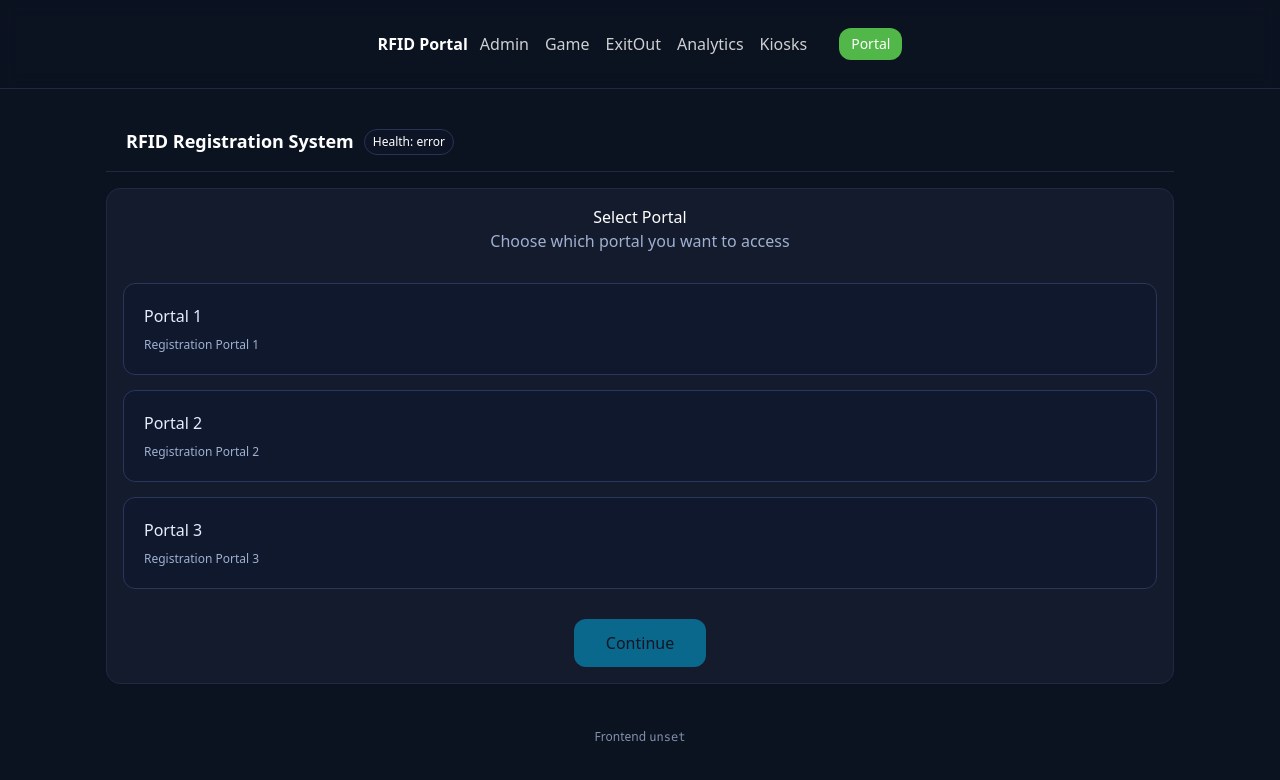
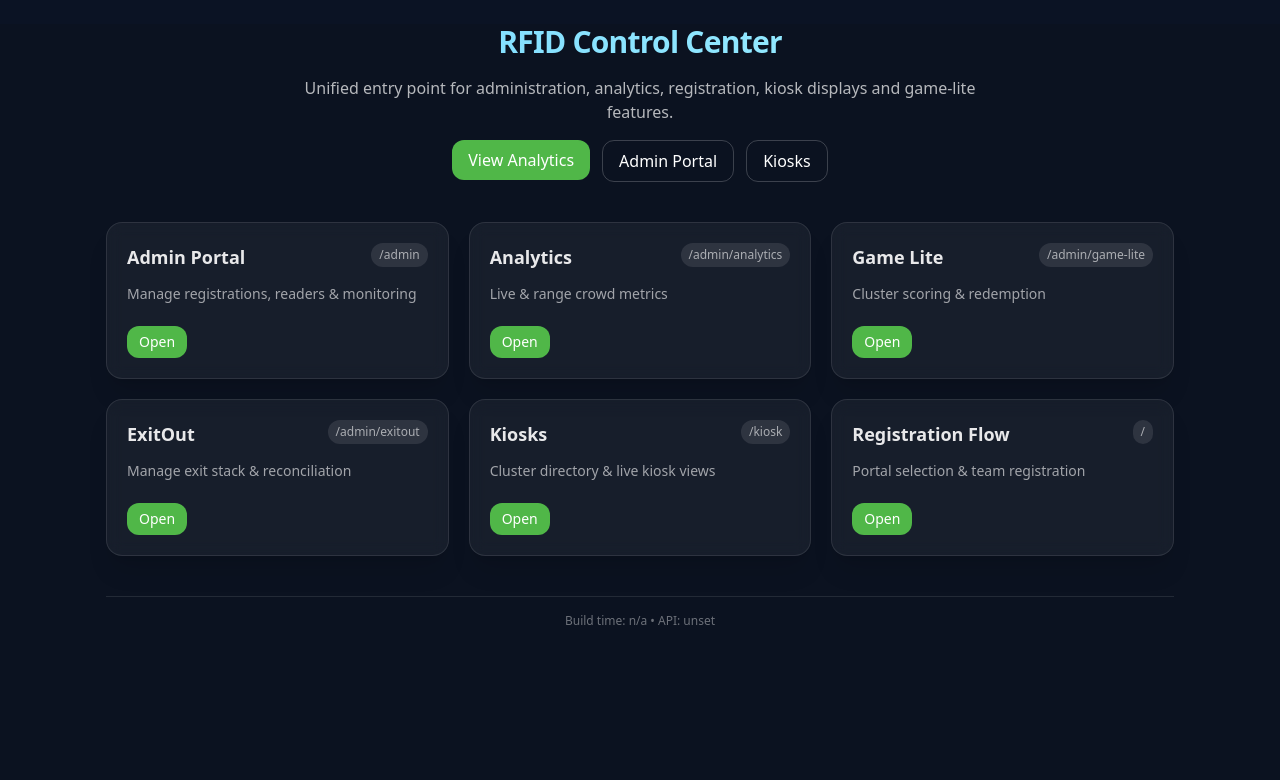
Before and after one commit to Ganathipan/rfid_tapping_system, a React (Vite) app in the folder apps/frontend/: page / in a window 1280 px wide. Shown: the top 780 px of the page. Built offline with nearby package versions, Linux system fonts and the light colour scheme; no server answers.

Commit message:
Home page created

```diff
--- a/apps/frontend/src/App.jsx
+++ b/apps/frontend/src/App.jsx
@@ -7,6 +7,7 @@ import { Skeleton } from './ui/Skeleton.jsx';
 
 // Lazy loaded pages
 const PortalSelection = lazy(()=>import('./pages/PortalSelection'));
+const Home = lazy(()=>import('./pages/Home.jsx'));
 const RegistrationFlow = lazy(()=>import('./pages/RegistrationFlow'));
 const TagAssignment = lazy(()=>import('./pages/TagAssignment'));
 const AdminPortal = lazy(()=>import('./pages/AdminPortal'));
@@ -127,7 +128,8 @@ export default function App() {
         </div>}>
           <Routes>
             <Route element={<AppShell />}>
-              <Route path="/" element={<RootFlow />} />
+              <Route path="/" element={<Home />} />
+              <Route path="/registration" element={<RootFlow />} />
               <Route path="/admin" element={<AdminPortal />} />
               <Route path="/admin/game-lite" element={<GameLiteAdmin />} />
               <Route path="/admin/exitout" element={<ExitOutPage />} />
--- a/apps/frontend/src/layouts/AppShell.jsx
+++ b/apps/frontend/src/layouts/AppShell.jsx
@@ -1,8 +1,11 @@
-import { Link, NavLink, Outlet } from "react-router-dom";
+import { Link, NavLink, Outlet, useLocation } from "react-router-dom";
 import Button from "../ui/Button.jsx";
 export default function AppShell(){
+  const location = useLocation();
+  const showHeader = location.pathname !== '/';
   return (
     <div className="min-h-screen bg-brand-ink text-white">
+      {showHeader && (
         <header className="sticky top-0 z-20 backdrop-blur bg-[linear-gradient(90deg,#0056a2_0%,#00b4eb_40%,transparent_100%)]/50 border-b border-white/10">
           <div className="mx-auto max-w-7xl px-4 py-3 flex items-center gap-3">
             <Link to="/" className="font-bold text-white">RFID Portal</Link>
@@ -13,11 +16,12 @@ export default function AppShell(){
               <NavLink to="/admin/analytics" className={({isActive})=>isActive?"text-white":"hover:text-white"}>Analytics</NavLink>
               <NavLink to="/kiosk" className={({isActive})=>isActive?"text-white":"hover:text-white"}>Kiosks</NavLink>
               <a href="/" className="ml-4">
-              <Button size="sm" variant="accent">Portal</Button>
+                <Button size="sm" variant="accent">Home</Button>
               </a>
             </nav>
           </div>
         </header>
+      )}
       <main className="mx-auto max-w-7xl px-4 py-6">
         <Outlet />
       </main>
--- /dev/null
+++ b/apps/frontend/src/pages/Home.jsx
@@ -0,0 +1,54 @@
+import { Link } from 'react-router-dom';
+import Button from '../ui/Button.jsx';
+import { Card, CardBody } from '../ui/Card.jsx';
+
+const navItems = [
+  { to: '/admin', title: 'Admin Portal', desc: 'Manage registrations, readers & monitoring' },
+  { to: '/admin/analytics', title: 'Analytics', desc: 'Live & range crowd metrics' },
+  { to: '/admin/game-lite', title: 'Game Lite', desc: 'Cluster scoring & redemption' },
+  { to: '/admin/exitout', title: 'ExitOut', desc: 'Manage exit stack & reconciliation' },
+  { to: '/kiosk', title: 'Kiosks', desc: 'Cluster directory & live kiosk views' },
+  { to: '/', title: 'Registration Flow', desc: 'Portal selection & team registration', internal: true }
+];
+
+export default function Home(){
+  return (
+    <div className="space-y-10">
+      <section className="text-center space-y-4">
+        <h1 className="text-3xl font-bold tracking-tight bg-gradient-to-r from-sky-300 to-cyan-200 text-transparent bg-clip-text">RFID Control Center</h1>
+        <p className="text-white/70 max-w-2xl mx-auto">Unified entry point for administration, analytics, registration, kiosk displays and game-lite features.</p>
+        <div className="flex flex-wrap justify-center gap-3">
+          <Link to="/" className="hidden" aria-hidden />
+          <Link to="/admin/analytics"><Button variant="accent">View Analytics</Button></Link>
+          <Link to="/admin"><Button variant="outline">Admin Portal</Button></Link>
+          <Link to="/kiosk"><Button variant="outline">Kiosks</Button></Link>
+        </div>
+      </section>
+
+      <section>
+        <div className="grid gap-5 md:grid-cols-2 lg:grid-cols-3">
+          {navItems.map(item => (
+            <Card key={item.to} className="group hover:border-cyan-400/40 transition-colors">
+              <CardBody className="flex flex-col gap-3">
+                <div className="flex items-start justify-between">
+                  <h2 className="text-lg font-semibold text-white/90 group-hover:text-white">{item.title}</h2>
+                  <span className="text-xs px-2 py-1 rounded-full bg-white/10 text-white/60 group-hover:bg-cyan-500/20">{item.to}</span>
+                </div>
+                <p className="text-sm text-white/60 leading-relaxed">{item.desc}</p>
+                <div className="mt-auto pt-2">
+                  <Link to={item.to} className="inline-block">
+                    <Button size="sm" variant="accent">Open</Button>
+                  </Link>
+                </div>
+              </CardBody>
+            </Card>
+          ))}
+        </div>
+      </section>
+
+      <section className="text-xs text-white/40 text-center pt-4 border-t border-white/10">
+        Build time: {import.meta.env.VITE_BUILD_TIME || 'n/a'} • API: {import.meta.env.VITE_API_BASE}
+      </section>
+    </div>
+  );
+}
```
Lines whose indentation alone changed are shown as unchanged.
